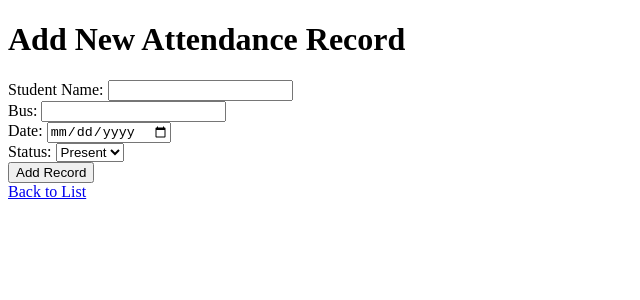
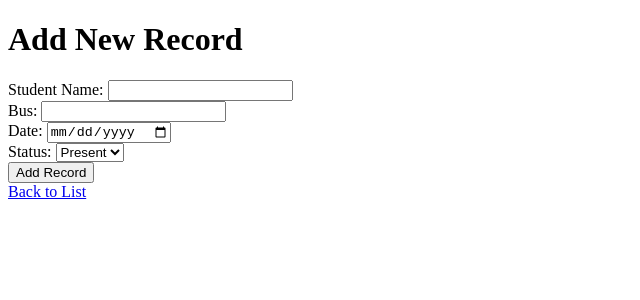
Before and after one commit to Shivay315/SIH-24, a Flask app: page /add in a window 1280 px wide. Shown: the top 300 px of the page, without its empty margins (0-640 px from the left). Run offline with Flask 3, Linux system fonts and the light colour scheme.

Commit message:
Update add.html

```diff
--- a/templates/add.html
+++ b/templates/add.html
@@ -3,10 +3,10 @@
 <head>
     <meta charset="UTF-8">
     <meta name="viewport" content="width=device-width, initial-scale=1.0">
-    <title>Add Attendance Record</title>
+    <title>Add Record</title>
 </head>
 <body>
-    <h1>Add New Attendance Record</h1>
+    <h1>Add New Record</h1>
     <form method="post">
         <label for="student_name">Student Name:</label>
         <input type="text" id="student_name" name="student_name" required><br>
```
Also changed, not shown: other parts of templates/add.html (+1 -1 lines).
